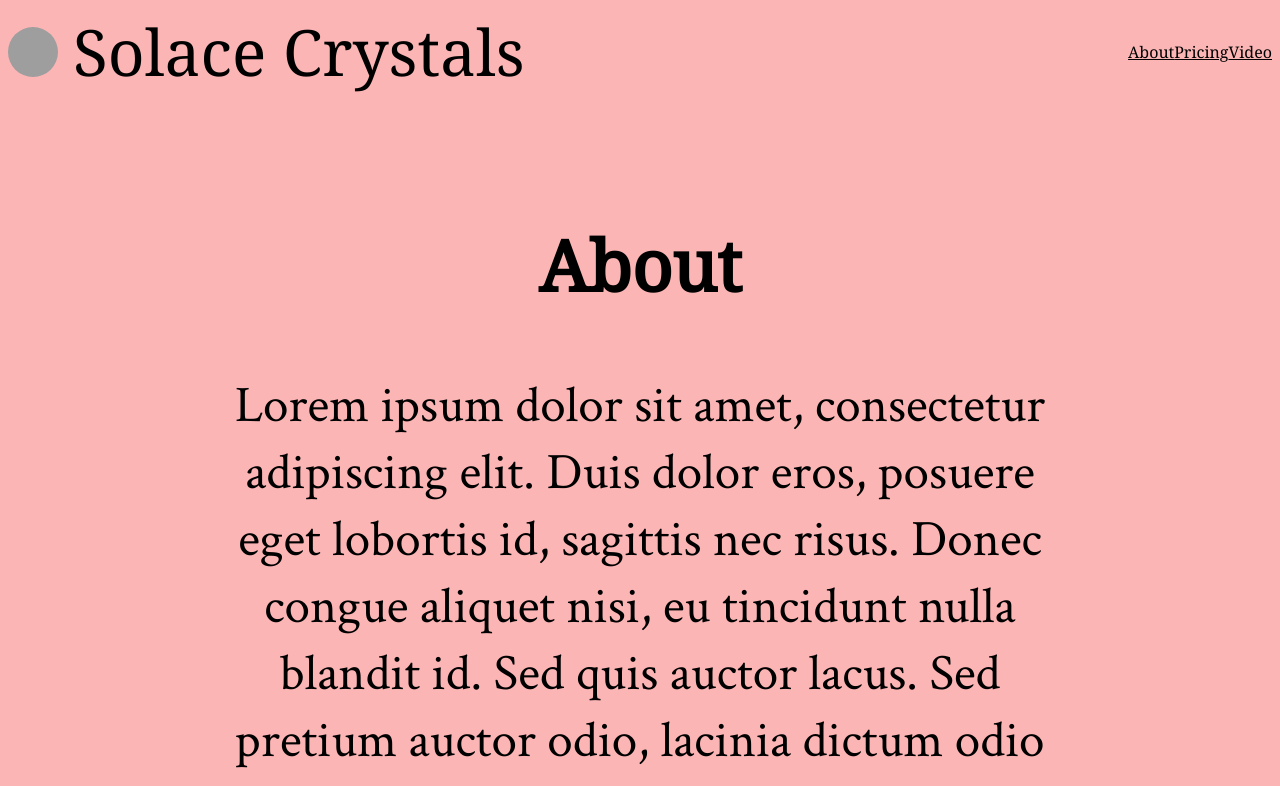
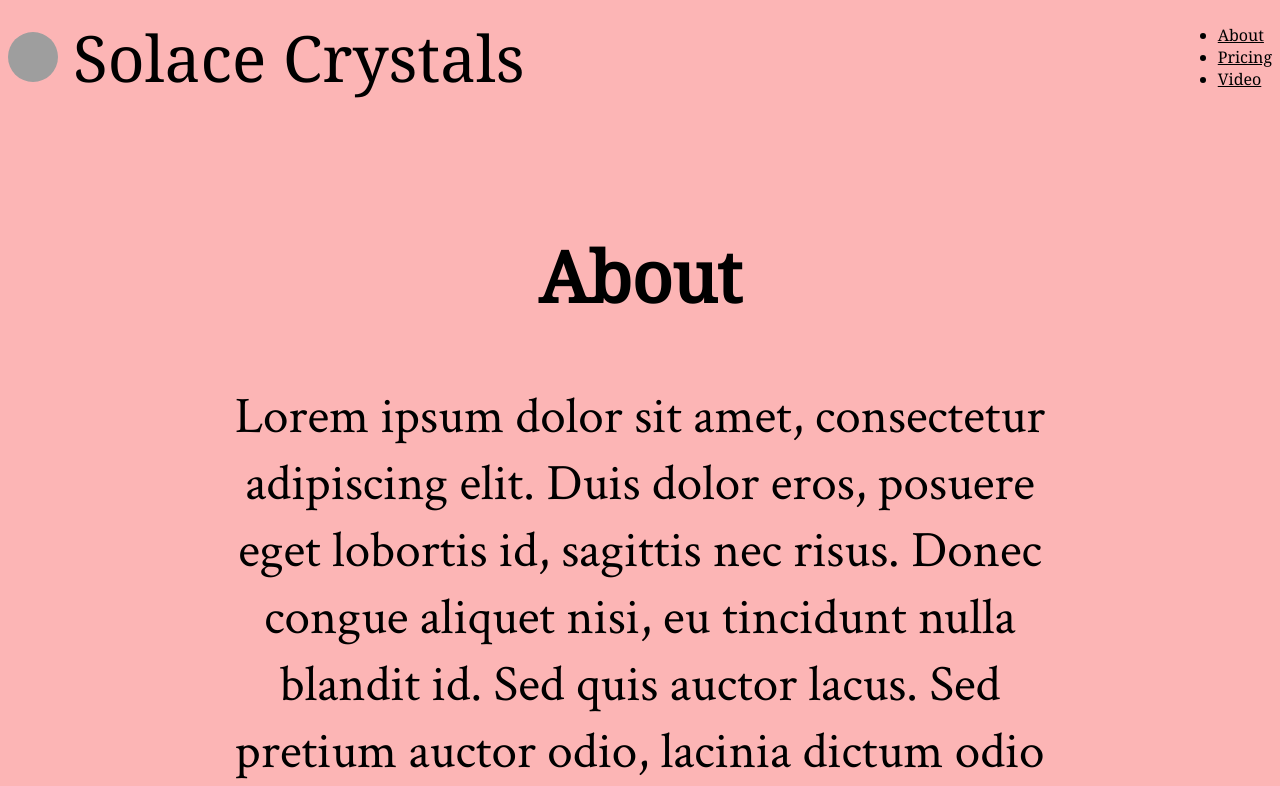
Before and after one commit to antofon/fcc-product-landing-page, a plain HTML site: page index.html in a window 1280 px wide. Shown: the top 786 px of the page. Drawn offline with Linux system fonts and the light colour scheme; grey boxes are pictures that could not be loaded.

Commit message:
Wrapped ul tag around li elements

```diff
--- a/index.html
+++ b/index.html
@@ -26,9 +26,10 @@
         <div id="logo-title">Solace Crystals</div>
       </div>
       <nav id="nav-bar">
-        <li><a href="#about" class="nav-link">About</a></li>
-        <li><a href="#pricing" class="nav-link">Pricing</a></li>
-        <li><a href="#intro-video" class="nav-link">Video</a></li>
+        <ul>
+          <li><a href="#about" class="nav-link">About</a></li>
+          <li><a href="#pricing" class="nav-link">Pricing</a></li>
+          <li><a href="#intro-video" class="nav-link">Video</a></li></ul>
       </nav>
     </header>
 
@@ -71,7 +72,7 @@ Lorem ipsum dolor sit amet, consectetur adipiscing elit. Duis dolor eros, posuer
         ><a
           href="https://www.etsy.com/listing/491749190/11-pcs-healing-crystals-and-stones"
           target="_blank"
-          >Photo Credit</a
+          >Logo Photo Credit</a
         ></small
       >
     </footer>
```
